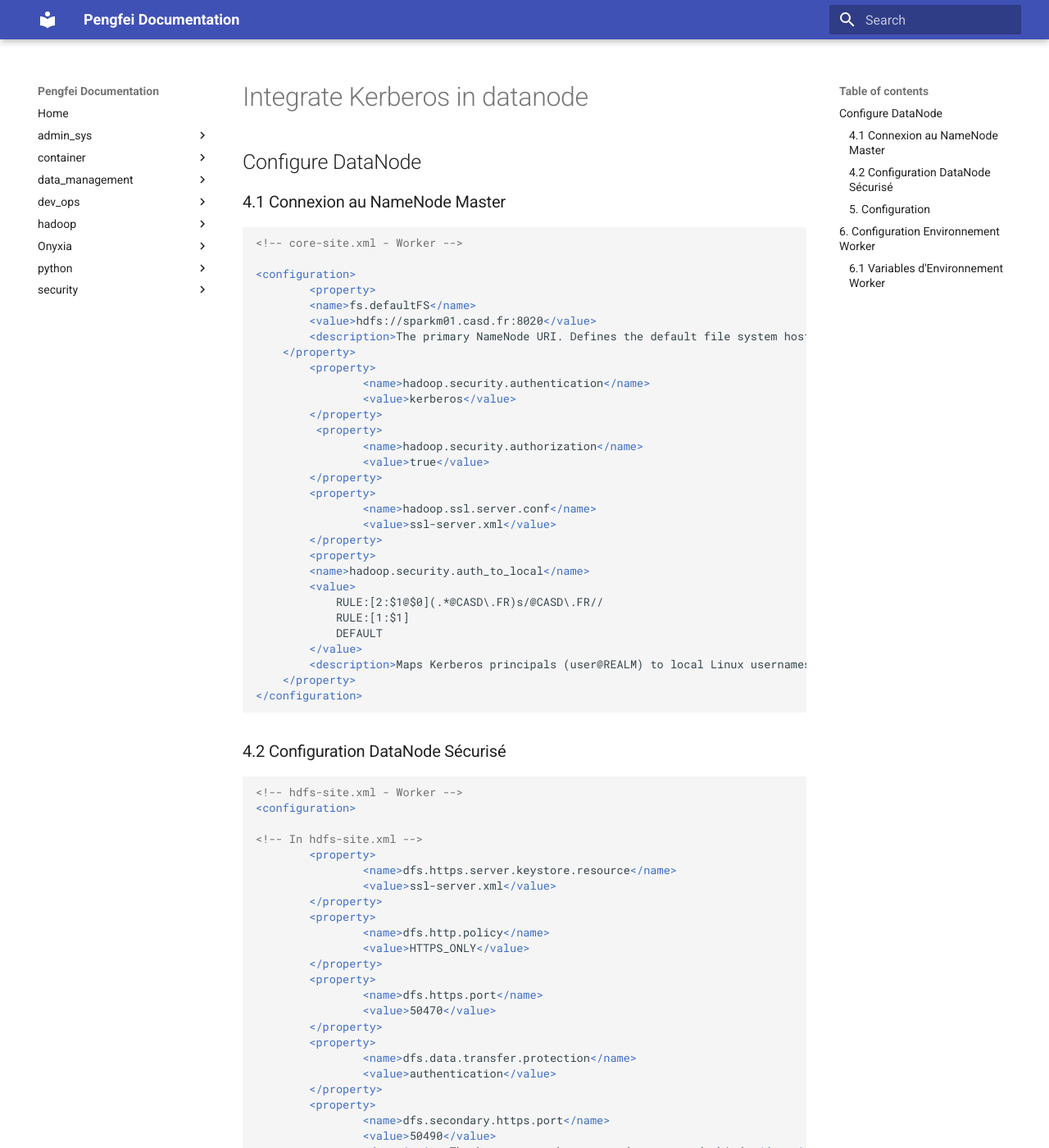
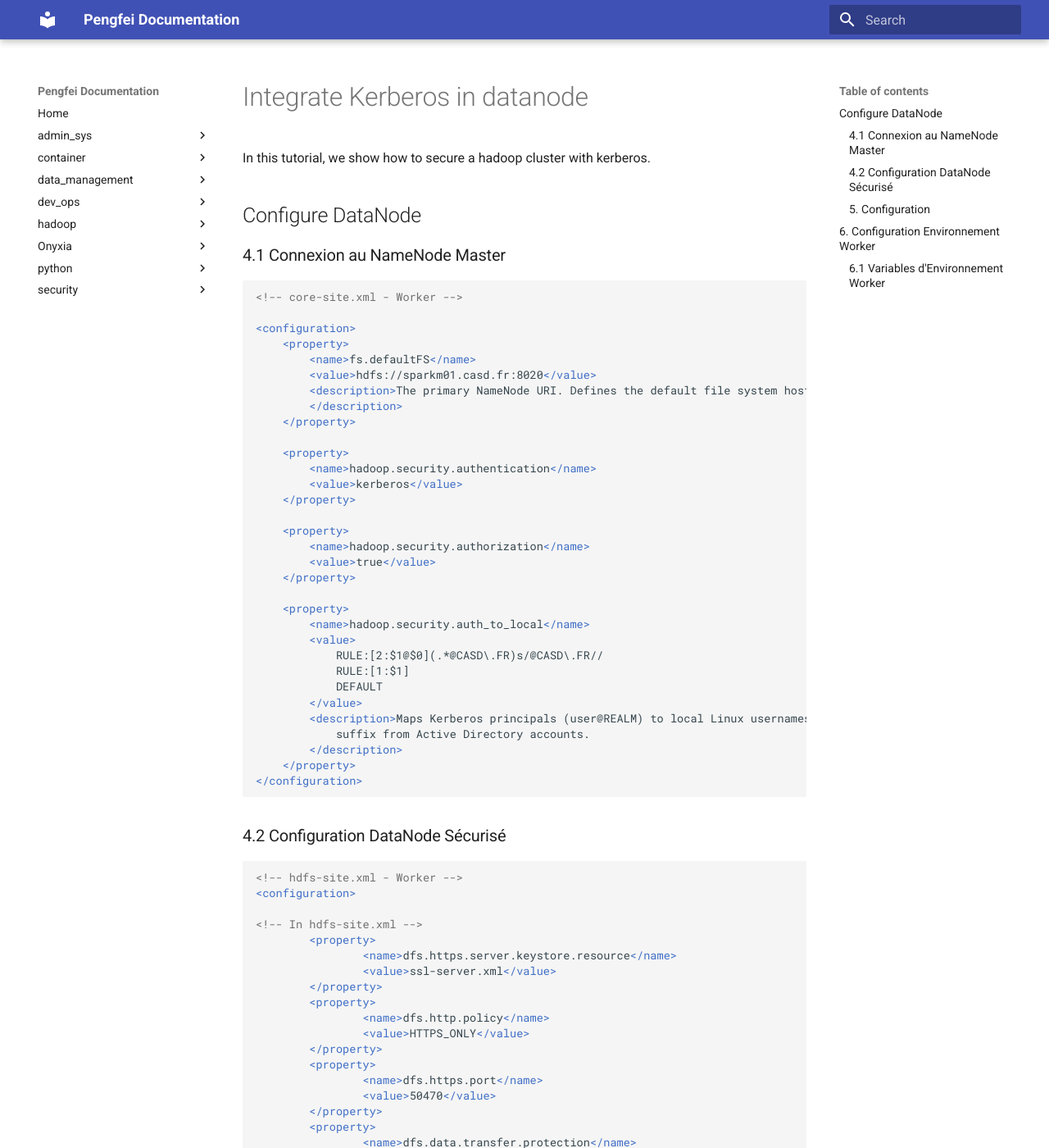
Before and after one commit to pengfei99/doc_center, an MkDocs documentation site: the page built from docs/hadoop/kerberos_integration/06.Integrate_kerberos_in_hdfs_datanode.md, in a window 1280 px wide and 1400 px high. Shown: the whole window at 82% size. Built offline with MkDocs 1.6.1 and Material for MkDocs 9.7.7, drawn with Linux system fonts in a browser that asks for light colours.

Commit message:
update docs

````diff
--- a/docs/hadoop/kerberos_integration/Integrate_kerberos_in_datanode.md
+++ b/docs/hadoop/kerberos_integration/06.Integrate_kerberos_in_hdfs_datanode.md
@@ -1,4 +1,7 @@
 # Integrate Kerberos in datanode
+
+In this tutorial, we show how to secure a hadoop cluster with kerberos.
+
 
 
 ## Configure DataNode
@@ -9,31 +12,33 @@
 <!-- core-site.xml - Worker -->
 
 <configuration>
-        <property>
+    <property>
         <name>fs.defaultFS</name>
         <value>hdfs://sparkm01.casd.fr:8020</value>
-        <description>The primary NameNode URI. Defines the default file system host and port for all HDFS operations.</description>
+        <description>The primary NameNode URI. Defines the default file system host and port for all HDFS operations.
+        </description>
     </property>
-        <property>
-                <name>hadoop.security.authentication</name>
-                <value>kerberos</value>
-        </property>
-         <property>
-                <name>hadoop.security.authorization</name>
-                <value>true</value>
-        </property>
-        <property>
-                <name>hadoop.ssl.server.conf</name>
-                <value>ssl-server.xml</value>
-        </property>
-        <property>
+
+    <property>
+        <name>hadoop.security.authentication</name>
+        <value>kerberos</value>
+    </property>
+
+    <property>
+        <name>hadoop.security.authorization</name>
+        <value>true</value>
+    </property>
+
+    <property>
         <name>hadoop.security.auth_to_local</name>
         <value>
             RULE:[2:$1@$0](.*@CASD\.FR)s/@CASD\.FR//
             RULE:[1:$1]
             DEFAULT
         </value>
-        <description>Maps Kerberos principals (user@REALM) to local Linux usernames. This rule strips the @CASD.FR suffix from Active Directory accounts.</description>
+        <description>Maps Kerberos principals (user@REALM) to local Linux usernames. This rule strips the @CASD.FR
+            suffix from Active Directory accounts.
+        </description>
     </property>
 </configuration>
 ```
````
Also changed, not shown: docs/hadoop/kerberos_integration/03.Integrate_kerberos_to_sshd_server.md (+3 -0 lines), docs/hadoop/kerberos_integration/05.Integrate_kerberos_in_namenode.md (renamed from docs/hadoop/kerberos_integration/Integrate_kerberos_in_namenode.md, +9 -2 lines).
